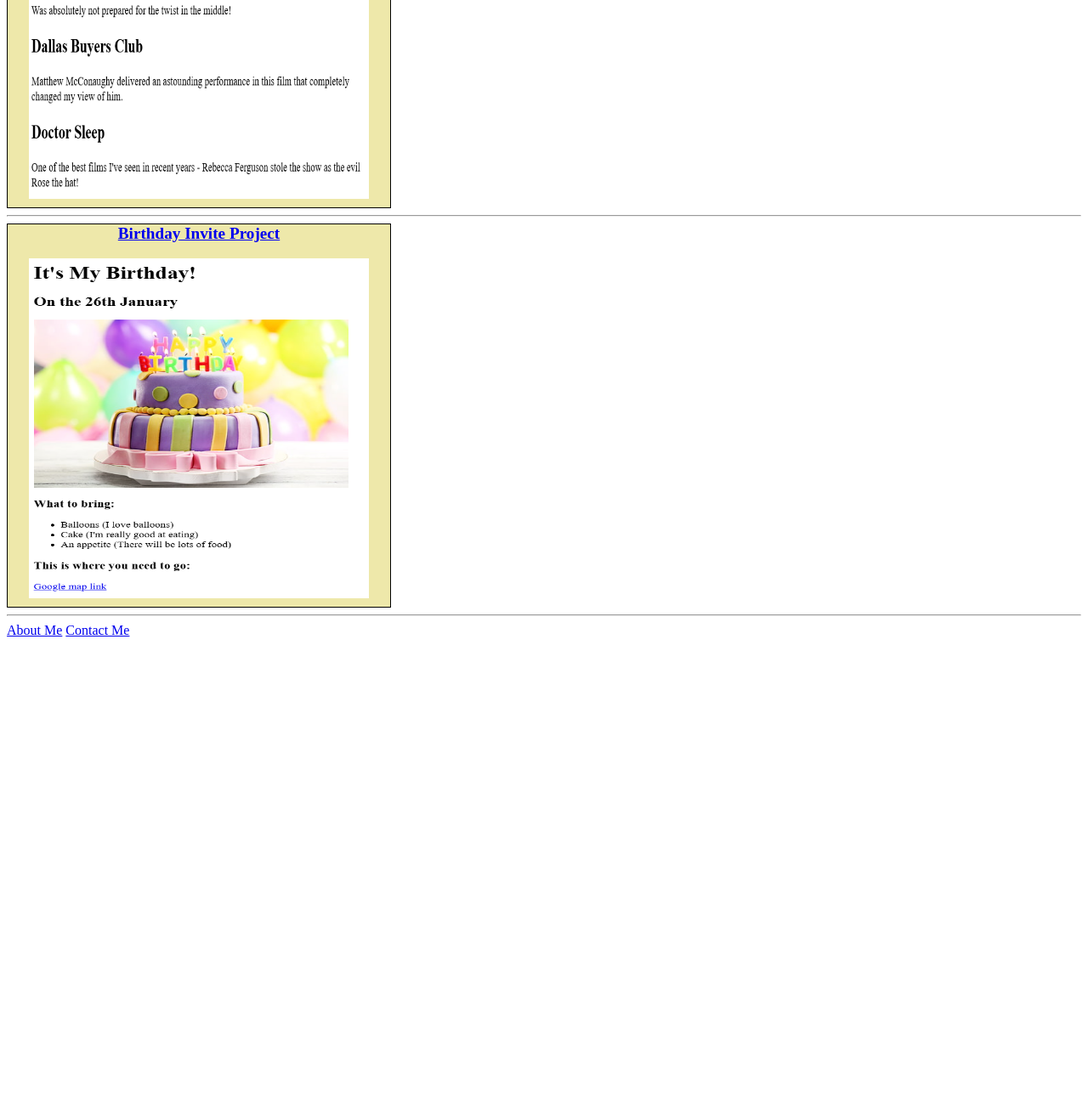
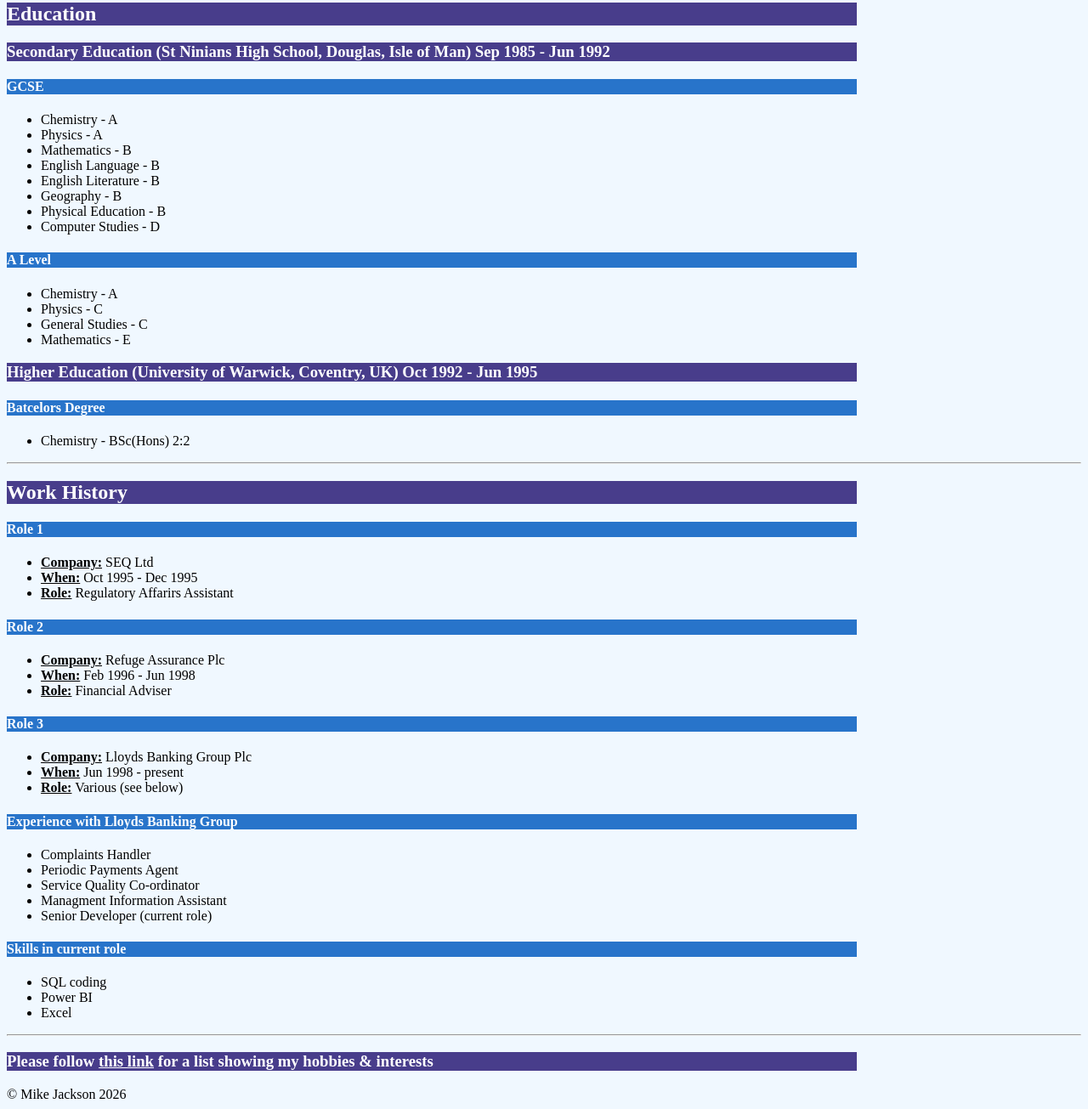
Before and after one commit to Mykrojax74/Portfolio, a plain HTML site: page index.html in a window 1280 px wide. Shown: the part 344-1649 px from the top of the page at 85% size. Before the commit the page ends 1103 px from the top, so only its background shows below. Drawn offline with Linux system fonts and the light colour scheme.

Commit message:
Add files via upload

```diff
--- /dev/null
+++ b/Resume.css
@@ -0,0 +1,30 @@
+body {
+    background-color:aliceblue
+}
+
+h1, h2 {
+    background-color: darkslateblue;
+    color: white;
+    width: 1000px;
+}
+
+h4 {
+        background-color: rgb(40, 116, 202);
+        color: white;
+        width: 1000px;
+}
+
+h3 {
+    background-color:darkslateblue;
+    color:white;
+    width: 1000px;
+}
+
+b {
+    color:black;
+    text-decoration: underline;
+}
+
+a {
+    color:white
+}
--- a/index.html
+++ b/index.html
@@ -1,45 +1,86 @@
-<!-- TODO 1: Create the HTML Boilerplate -->
-
-<!-- TODO 2: Add Your previous projects' HTML into the public folder -->
-
-<!-- TODO 3: Take screenshots of your project previews and add the images to the images folder -->
-
-<!-- TODO 4: Add titles/subtitles etc. -->
-
-<!-- TODO 5: Add a link to the project pages -->
-
-<!-- TODO 6: Add images to show the project previews
-HINT for TODO 6: You can use the height attribute set to 200 to make the image smaller:
-https://developer.mozilla.org/en-US/docs/Web/HTML/Element/img#attr-height -->
-
-<!-- TODO 7: Add the Contact Me and About Me page links -->
-
-
 <!DOCTYPE html>
 <html lang="en">
 <head>
     <meta charset="UTF-8">
     <meta name="viewport" content="width=device-width, initial-scale=1.0">
-    <link rel="stylesheet" href="./Porfolio.css">
-    <title>Mike Jackson</title>
+    <link rel="stylesheet" href="./Resume.css">
+    <title>My Resume</title>
 </head>
 <body>
-<h1>Mykrojax's Portfolio</h1>
-<h2>Web Developer</h2>
+    <h1>Resume - Mike Jackson</h1>
+    <img width="140" height="140" src="./MikeJ.png" alt="Cool Dude">
+    <h2>Summary</h2>
+    <p>An experienced developer with 20+ years experience & proficiencies in SQL coding, Power BI & Microsoft Excel (including VBA).
+    </p>
+    <hr>
+    <h2>Education</h2>
+
+    <h3>Secondary Education (St Ninians High School, Douglas, Isle of Man) Sep 1985 - Jun 1992</h3>
+    <h4>GCSE</h4>
+    <ul>
+        <li>Chemistry - A</li>
+        <li>Physics - A</li>
+        <li>Mathematics - B</li>
+        <li>English Language - B</li>
+        <li>English Literature - B</li>
+        <li>Geography - B</li>
+        <li>Physical Education - B</li>
+        <li>Computer Studies - D</li>
+    </ul>
+    <h4>A Level</h4>
+        <ul>
+            <li>Chemistry - A</li>
+            <li>Physics - C</li>
+            <li>General Studies - C</li>
+            <li>Mathematics - E</li>
+    </ul>
+
+    <h3>Higher Education (University of Warwick, Coventry, UK) Oct 1992 - Jun 1995</h3>
+        <h4>Batcelors Degree</h4>
+        <ul>
+            <li>Chemistry - BSc(Hons) 2:2</li>
+        </ul>
+    <hr>
+<h2>Work History</h2>
+
+<h4>Role 1</h4>
+<ul>
+    <li><b>Company:</b> SEQ Ltd</li>
+    <li><b>When:</b> Oct 1995 - Dec 1995</li>
+    <li><b>Role:</b> Regulatory Affarirs Assistant</li>
+</ul>
+<h4>Role 2</h4>
+<ul>
+    <li><b>Company:</b> Refuge Assurance Plc</li>
+    <li><b>When:</b> Feb 1996 - Jun 1998</li>
+    <li><b>Role:</b> Financial Adviser</li>
+</ul>
+<h4>Role 3</h4>
+<ul>
+    <li><b>Company:</b> Lloyds Banking Group Plc</li>
+    <li><b>When:</b> Jun 1998 - present</li>
+    <li><b>Role:</b> Various (see below)</li>
+</ul>
+
+<h4>Experience with Lloyds Banking Group</h4>
+
+<ul>
+    <li>Complaints Handler</li>
+    <li>Periodic Payments Agent</li>
+    <li>Service Quality Co-ordinator</li>
+    <li>Managment Information Assistant</li>
+    <li>Senior Developer (current role)</li>
+</ul>
+
+<h4>Skills in current role</h4>
+<ul>
+    <li>SQL coding</li>
+    <li>Power BI</li>
+    <li>Excel</li>
+</ul>
 <hr>
-<div class="movie">
-<a class="link" href="./public/movie-ranking.html">Movie Ranking Project</a>
-<br><br>
-<img src="./assets/images/movie-ranking.png" height="400" width="400" alt="Image of Movie Ranking Project Website">
-</div>
-<hr>
-<div class="bday">
-<a class="link" style href="./public/birthday-invite.html">Birthday Invite Project</a>
-<br><br>
-<img src="./assets/images/birthday-invite.png" height="400" width="400" alt="Image of Birthday Invite Project Website">
-</div>
-<hr>
-<a href="./public/about.html">About Me</a>
-<a href="./public/contact.html">Contact Me</a>
+<h3>Please follow <a href="./hobbies.html">this link</a> for a list showing my hobbies & interests</h3>
 </body>
+
+<footer>© Mike Jackson 2026</footer>
 </html>
```
Also changed, not shown: hobbies.html (added, +21 -0 lines), MikeJ.png (added).
